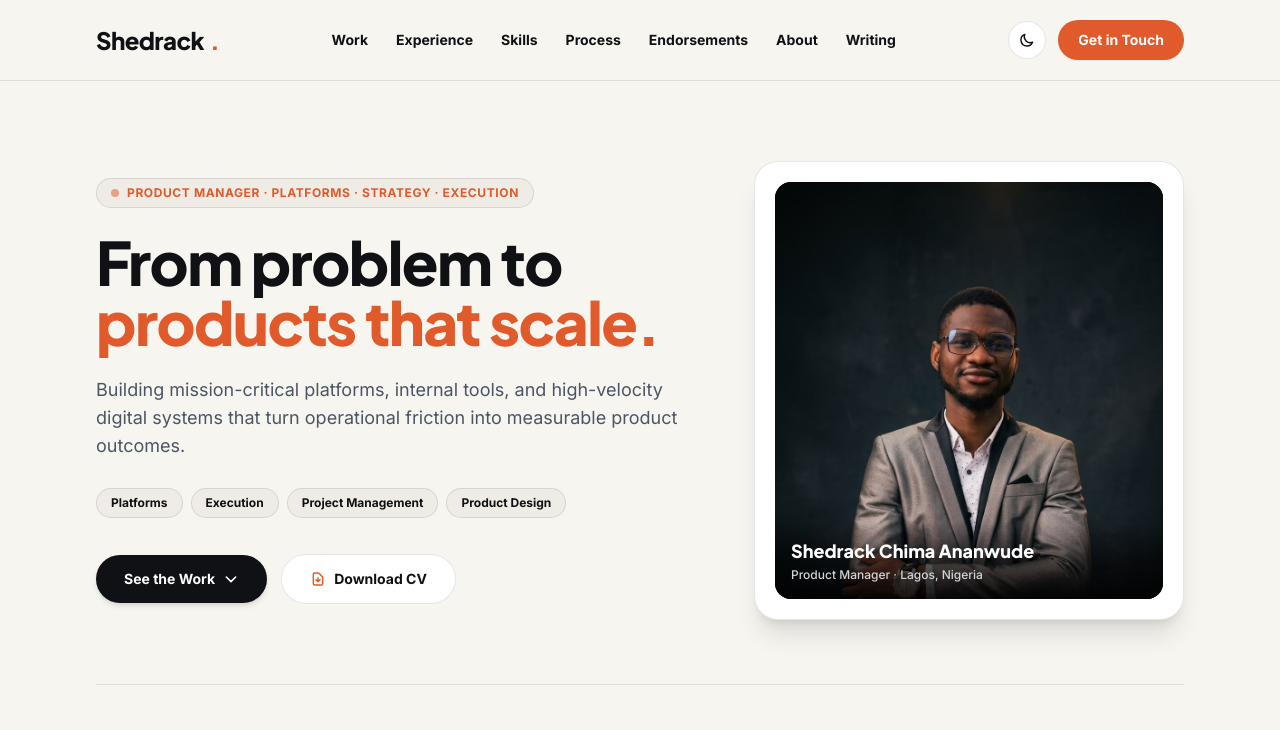
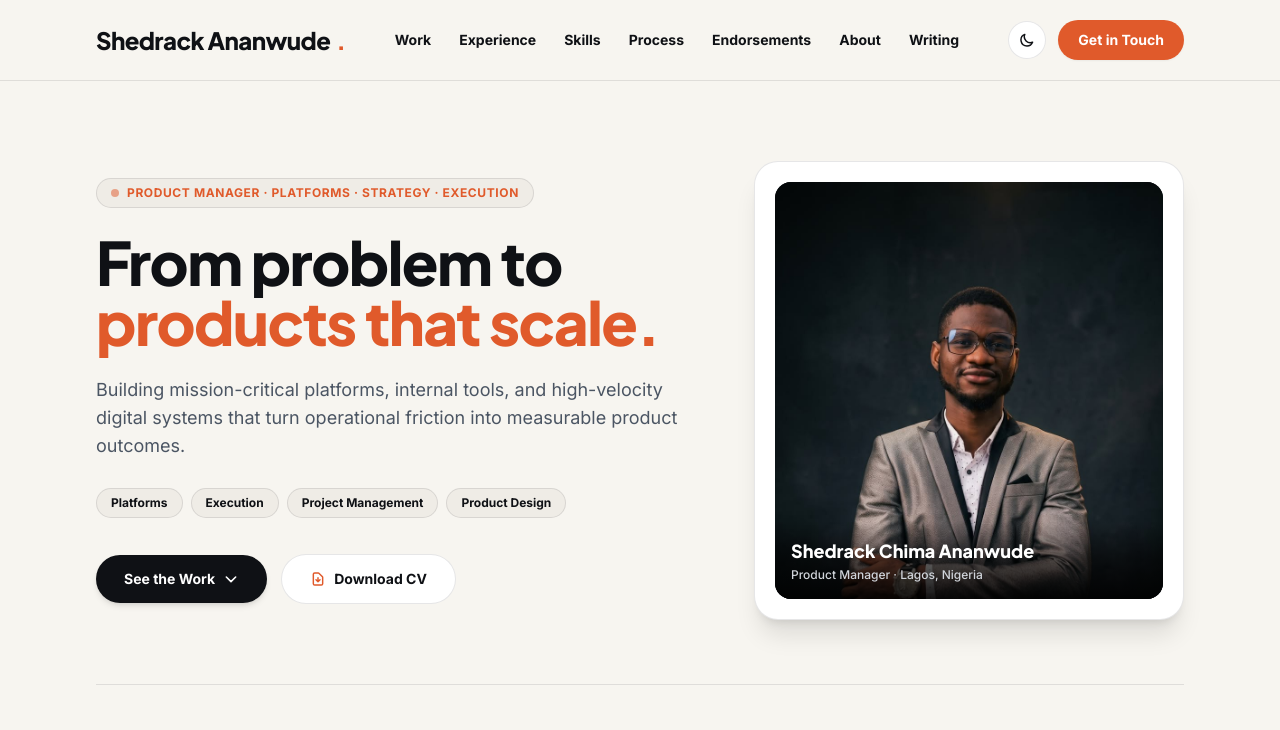
Before and after one commit to Inknifty/shedrack-ananwude-portfolio, a plain HTML site: page index.html in a window 1280 px wide. Shown: the top 730 px of the page. Drawn offline with nearby package versions, Linux system fonts and the light colour scheme.

Commit message:
Update index.html

```diff
--- a/index.html
+++ b/index.html
@@ -238,7 +238,7 @@
     <div class="max-w-6xl mx-auto px-5 sm:px-8 h-16 sm:h-20 flex items-center justify-between gap-4">
       <!-- Brand Mark -->
       <a href="#top" class="font-display font-extrabold text-xl sm:text-2xl tracking-tight flex items-center gap-1.5">
-        <span>Shedrack</span><span class="text-terracotta">.</span>
+        <span>Shedrack Ananwude</span><span class="text-terracotta">.</span>
       </a>
 
       <!-- Desktop Anchor Links -->
```
